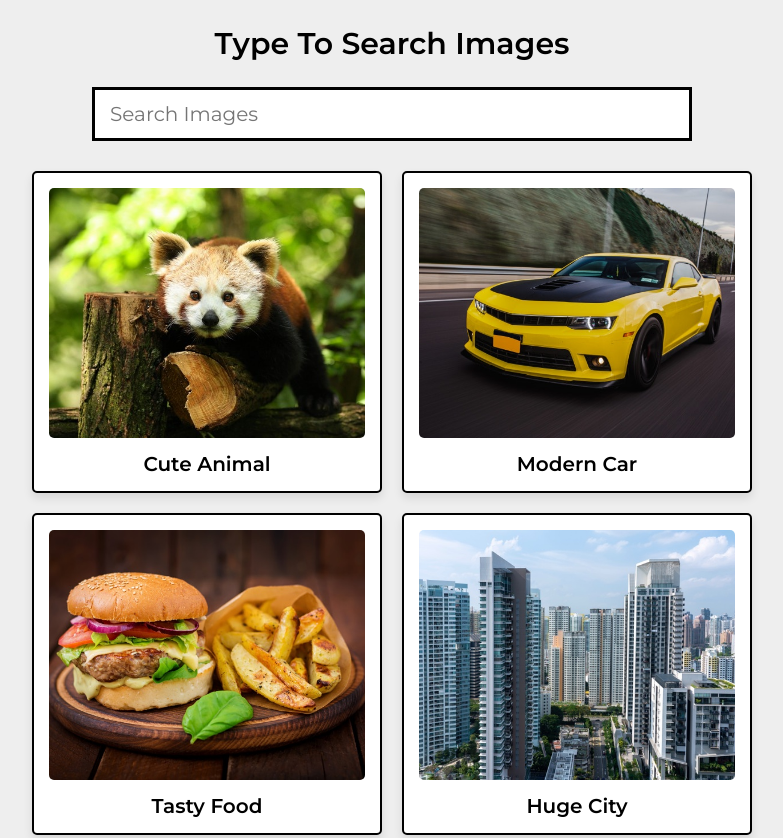
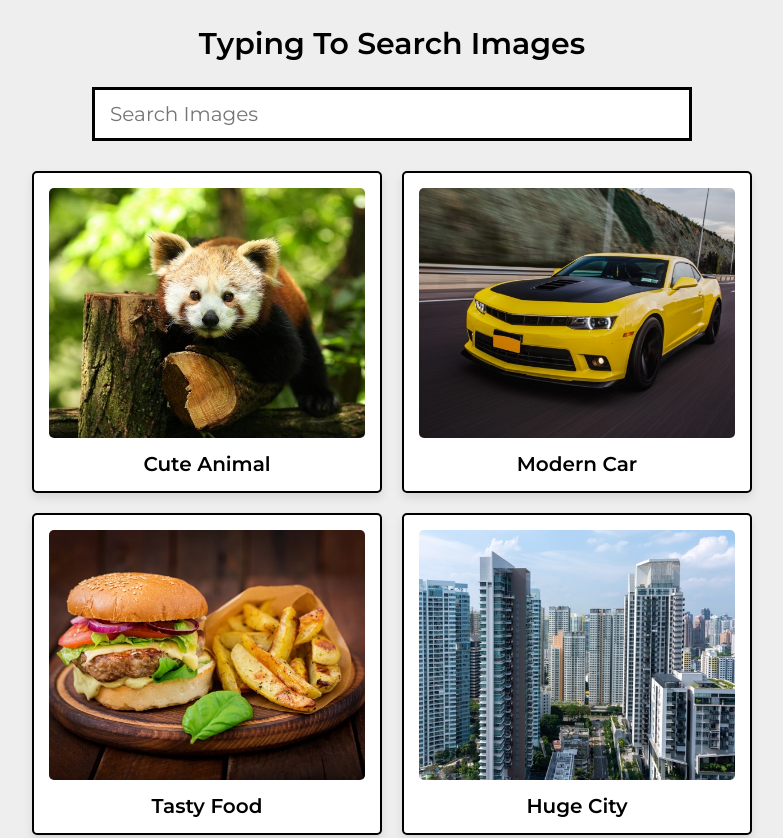
Before and after one commit to ikhydatar/ikhydatar.github.io, a plain HTML site: page index.html in a window 1280 px wide. Shown: the top 838 px of the page, without its empty margins (248-1031 px from the left). Drawn offline with Linux system fonts and the light colour scheme.

Commit message:
ubah judul

```diff
--- a/index.html
+++ b/index.html
@@ -13,7 +13,7 @@
 
 <div class="container">
 
-   <h1 class="heading">type to search images</h1>
+   <h1 class="heading">typing to search images</h1>
 
    <input type="text" placeholder="search images" id="search-box">
 
```
